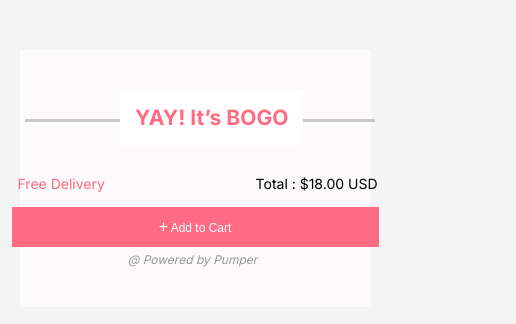
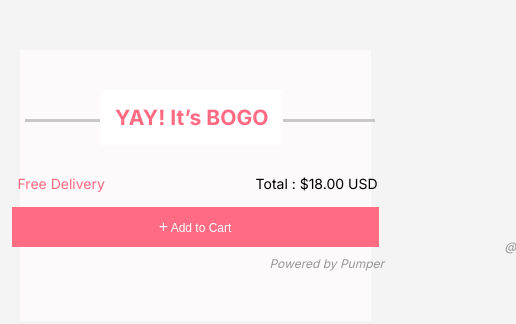
Before and after one commit to sudhanshu1313/shoppingcarttask, a plain HTML site: page index.html in a window 390 px wide. Shown: the whole page, 516 px wide, since content can reach past the window. Drawn offline with Linux system fonts and the light colour scheme; no server answers.

Commit message:
Update style.css
All CSS code Change

```diff
--- a/style.css
+++ b/style.css
@@ -60,7 +60,7 @@ body {
   padding: 15px;
   position: absolute;
   top: 90px;
-left: 680px;
+  left: 680px;
   font-size: 20px;
   font-weight: 600;
 }
@@ -77,7 +77,7 @@ left: 680px;
   .Title {
     position: absolute;
     top: 90px;
-    left: 120px !important;
+    left: 100px !important;
     font-size: 18px;
   }
 }
@@ -103,7 +103,7 @@ left: 680px;
   display: flex;
   justify-content: space-between;
   padding: 10px;
-  width: auto;
+  width: 360px;
   cursor: pointer;
 }
 
@@ -298,7 +298,7 @@ left: 680px;
 }
 
 .LastText {
-  float: right;
+  margin-left: 235px;
   font-size: 12px;
   font-family: "Inter", sans-serif;
   margin-right: 5px;
@@ -306,4 +306,12 @@ left: 680px;
   color: rgba(00, 00, 00, 0.4);
   font-style: italic;
 }
+
+@media (max-width: 395px) {
+  .LastText {
+    position: relative;
+    top: -10px;
+    left: 210px;
+  }
+}
 /* Add to cart Css End */
```
